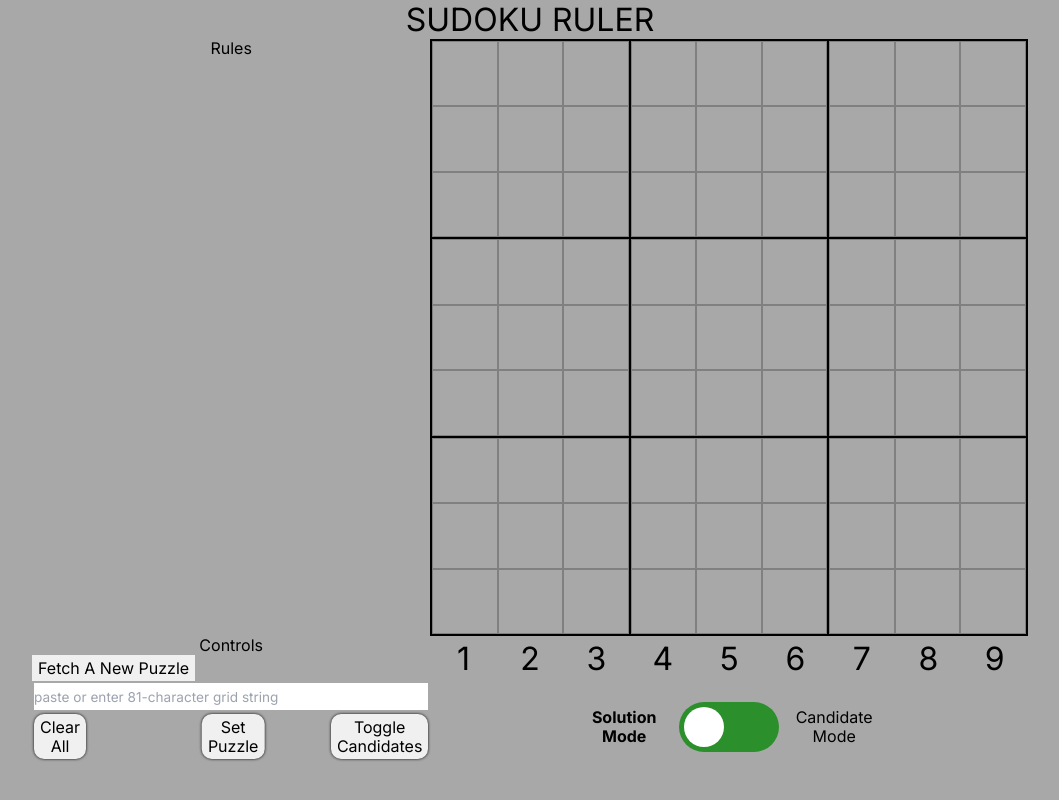
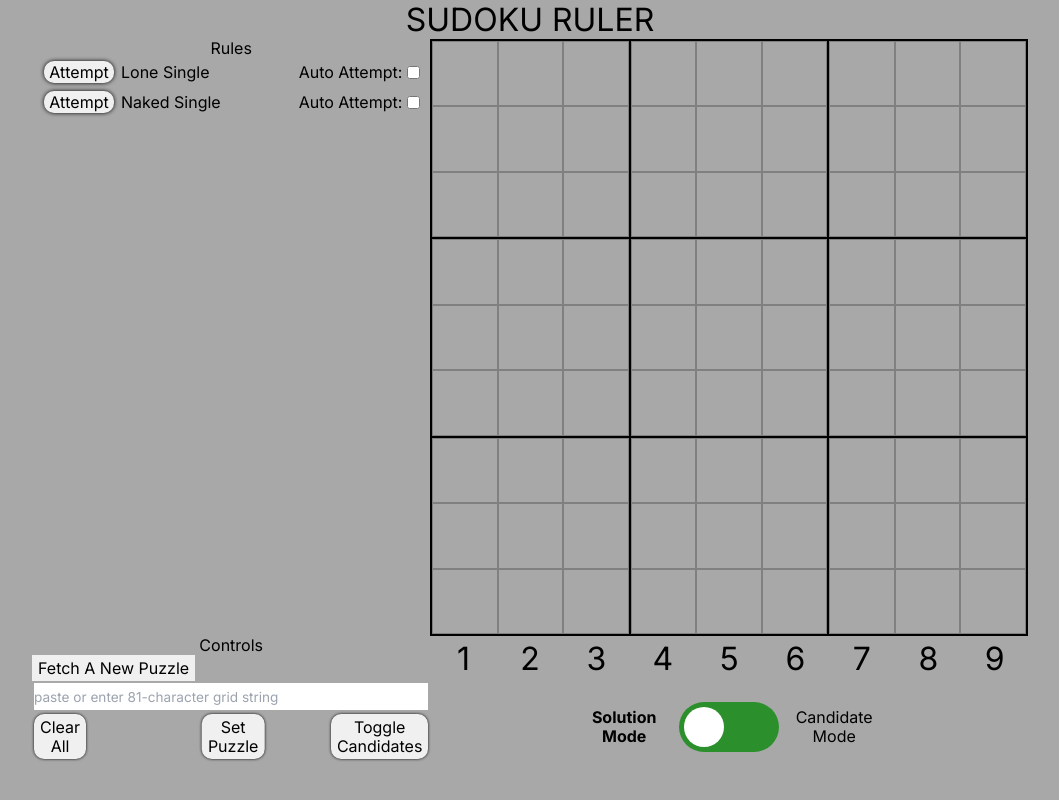
Before and after one commit to TylerHartwell/sudoku, a Next.js app: page / in a window 1280 px wide. Shown: the whole page, without its empty margins (110-1169 px from the left). Built offline with nearby package versions, Linux system fonts and the light colour scheme.

Commit message:
wip rules list

```diff
--- a/src/app/page.tsx
+++ b/src/app/page.tsx
@@ -7,6 +7,8 @@ import Board from "@/components/board/Board"
 import { useEffect, useMemo, useState } from "react"
 import CandidateContext from "@/contexts/CandidateContext"
 import PadNumber from "@/components/PadNumber"
+import RuleItem from "@/components/RuleItem"
+import rulesArr from "@/rules/rulesArr"
 
 const newZeroMatrix = () => {
   return Array.from({ length: 9 }, () => Array(9).fill(0))
@@ -22,7 +24,7 @@ export default function Page() {
   const [puzzleStringStart, setPuzzleStringStart] = useState("")
   const [puzzleStringCurrent, setPuzzleStringCurrent] = useState("0".repeat(81))
   const [puzzleSolution, setPuzzleSolution] = useState("")
-  const [highlightN, setHighlightN] = useState(0)
+  const [highlightN, setHighlightN] = useState<number>(0)
   const [lastClickedHighlightN, setLastClickedHighlightN] = useState(0)
   const [showCandidates, setShowCandidates] = useState(false)
   const [candidateMode, setCandidateMode] = useState(false)
@@ -87,7 +89,11 @@ export default function Page() {
       <section className="title">SUDOKU RULER</section>
       <section className="rules">
         <div className="rules-title">Rules</div>
-        <ol className="rules-list">{/* <!-- generate with js --> */}</ol>
+        <ol className="rules-list">
+          {rulesArr.map((rule, index) => (
+            <RuleItem key={index} ruleN={index + 1} rule={rule} />
+          ))}
+        </ol>
       </section>
       <CandidateContext.Provider
         value={{
--- /dev/null
+++ b/src/components/RuleItem.tsx
@@ -0,0 +1,29 @@
+interface RuleItemProps {
+  ruleN: number
+  rule: () => {
+    ruleName: string
+    ruleProgresses: () => boolean
+    ruleResolve: () => void
+  }
+}
+
+const RuleItem = ({ ruleN, rule }: RuleItemProps) => {
+  const ruleObj = rule()
+
+  function handleRuleAttempt() {}
+
+  return (
+    <li className="rule-item">
+      <button className="try-next-btn" onClick={handleRuleAttempt}>
+        Attempt
+      </button>
+      <span className="rule-name">{ruleObj.ruleName}</span>
+      <label htmlFor={"checkbox" + ruleN} className="checkbox-label">
+        Auto Attempt:
+      </label>
+      <input type="checkbox" name={"checkbox" + ruleN} id={"checkbox" + ruleN} className="checkbox" />
+    </li>
+  )
+}
+
+export default RuleItem
--- a/src/components/board/Entry.tsx
+++ b/src/components/board/Entry.tsx
@@ -21,7 +21,7 @@ const Entry = ({ gridSquareIndex, shownValue, boxIndex, rowIndex, colIndex }: En
   const entryRef = useRef<HTMLDivElement>(null)
 
   const highlight = useMemo(() => {
-    return shownValue === highlightN ? "highlight" : ""
+    return shownValue === highlightN.toString() ? "highlight" : ""
   }, [highlightN, shownValue])
 
   const wrong = useMemo(() => {
--- /dev/null
+++ b/src/rules/loneSingle.ts
@@ -0,0 +1,14 @@
+const loneSingle = () => {
+  console.log("lonesingle")
+  return {
+    ruleName: "Lone Single",
+    ruleProgresses: () => {
+      return false
+    },
+    ruleResolve: () => {
+      console.log("loneSingle resolve")
+    }
+  }
+}
+
+export default loneSingle
--- /dev/null
+++ b/src/rules/nakedSingel.ts
@@ -0,0 +1,14 @@
+const nakedSingle = () => {
+  console.log("nakedSingle")
+  return {
+    ruleName: "Naked Single",
+    ruleProgresses: () => {
+      return true
+    },
+    ruleResolve: () => {
+      console.log("nakedSingle resolve")
+    }
+  }
+}
+
+export default nakedSingle
--- /dev/null
+++ b/src/rules/rulesArr.ts
@@ -0,0 +1,7 @@
+import loneSingle from "./loneSingle"
+import nakedSingle from "./nakedSingel"
+
+// const rulesArr = ["Lone Single", "Naked Single", "Intersection Removal", "Naked Pairs"]
+const rulesArr = [loneSingle, nakedSingle]
+
+export default rulesArr
```
